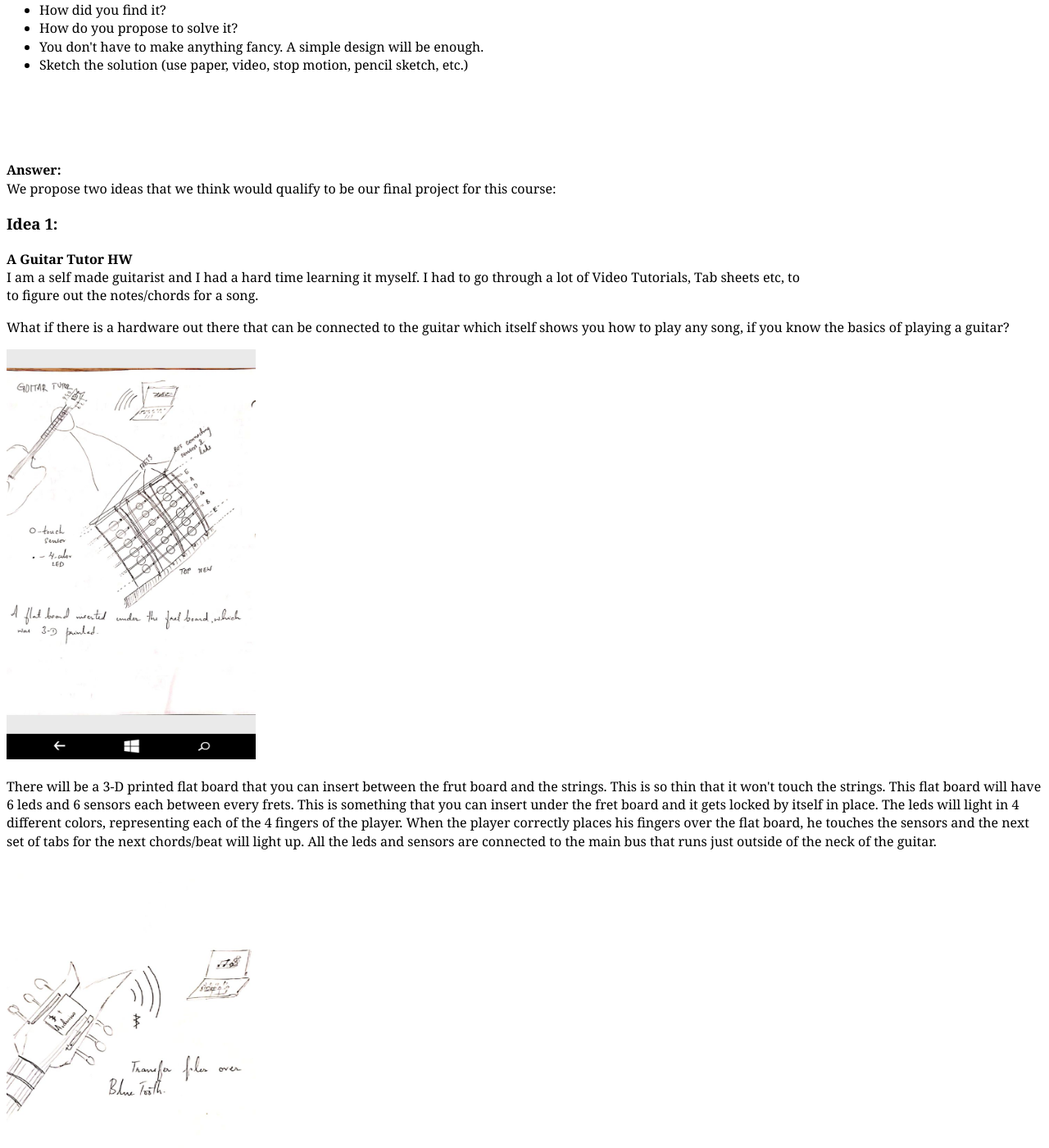
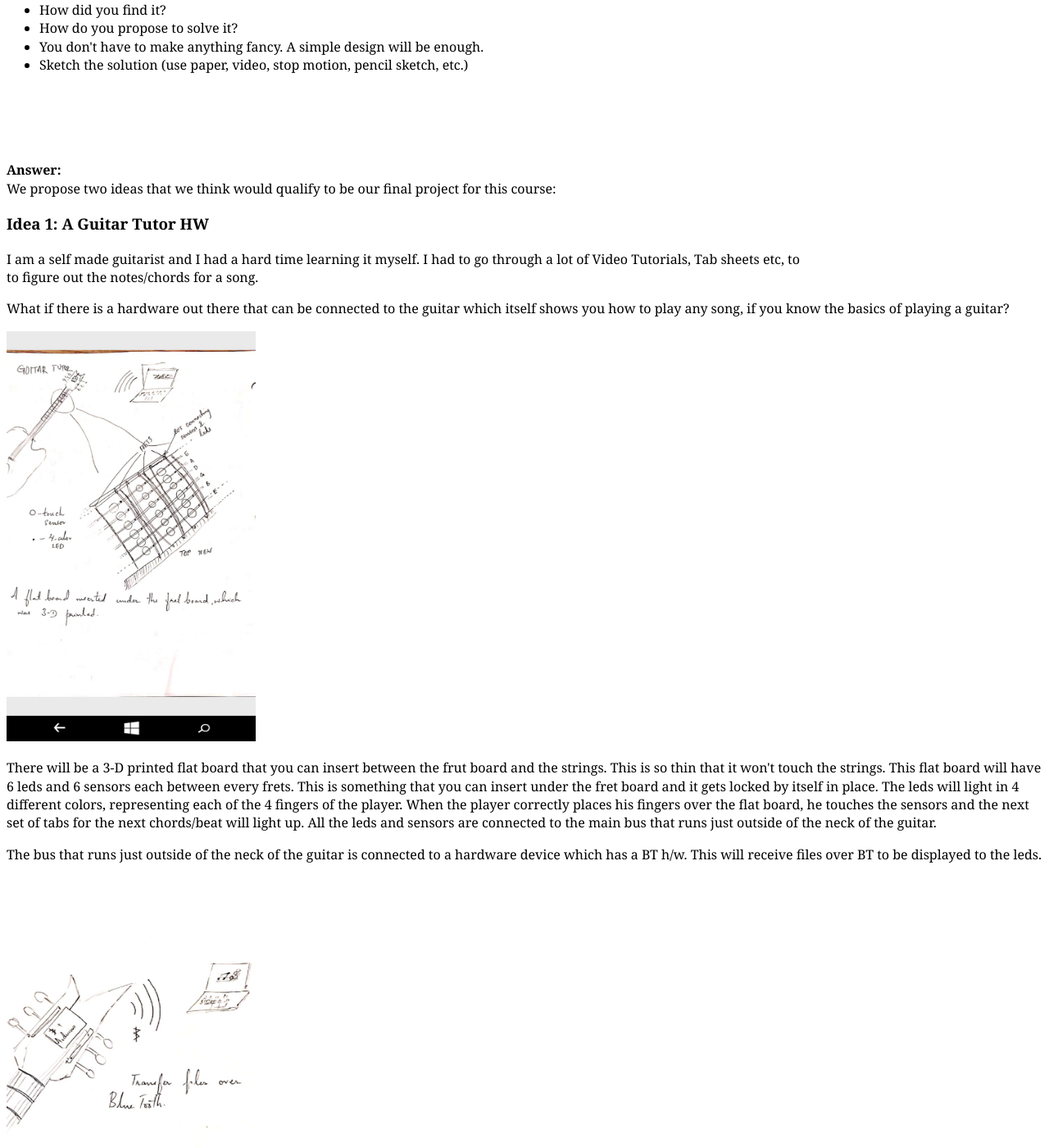
Before and after one commit to warrieraravind/hci-suny-sbu, a Jekyll site: the page built from assignment_guitar.html, in a window 1280 px wide and 1400 px high, scrolled down 346 px. Shown: the whole window at 82% size. Built offline with Jekyll 4.4.1, drawn with Linux system fonts in a browser that asks for light colours; Markdown is read by kramdown in place of the engine named in the settings; some of the changed text lies outside the part shown.

Commit message:
Added second idea

```diff
--- a/assignment_guitar.html
+++ b/assignment_guitar.html
@@ -23,8 +23,8 @@
 <strong>Answer:</strong> </br>
 We propose two ideas that we think would qualify to be our final project for this course: </br>
 
-<h3>Idea 1:</h3>
-<strong>A Guitar Tutor HW</strong> </br>
+<h3>Idea 1: A Guitar Tutor HW</h3>
+
 I am a self made guitarist and I had a hard time learning it myself. I had to go through a lot of Video Tutorials, Tab sheets etc, to </br>
 to figure out the notes/chords for a song. </br>
 
@@ -33,4 +33,11 @@
 <img src="{{site.baseurl}}/img/guitar1.jpeg" style="width:304px;height:500px;"> </br>
 
 <p>There will be a 3-D printed flat board that you can insert between the frut board and the strings. This is so thin that it won't touch the strings. This flat board will have 6 leds and 6 sensors each between every frets. This is something that you can insert under the fret board and it gets locked by itself in place. The leds will light in 4 different colors, representing each of the 4 fingers of the player. When the player correctly places his fingers over the flat board, he touches the sensors and the next set of tabs for the next chords/beat will light up. All the leds and sensors are connected to the main bus that runs just outside of the neck of the guitar.</p>
+<p>
+	The bus that runs just outside of the neck of the guitar is connected to a hardware device which has a BT h/w. This will receive files over BT to be displayed to the leds.
+</p>
 <img src="{{site.baseurl}}/img/guitar2.jpeg" style="width:304px;height:500px;"> </br>
+</br>
+</br>
+</br>
+<h3><a href="https://sushantojal.github.io/projectplan/">Idea 2: A DIY Virtual Reality Head Mount</a></h3>
```
